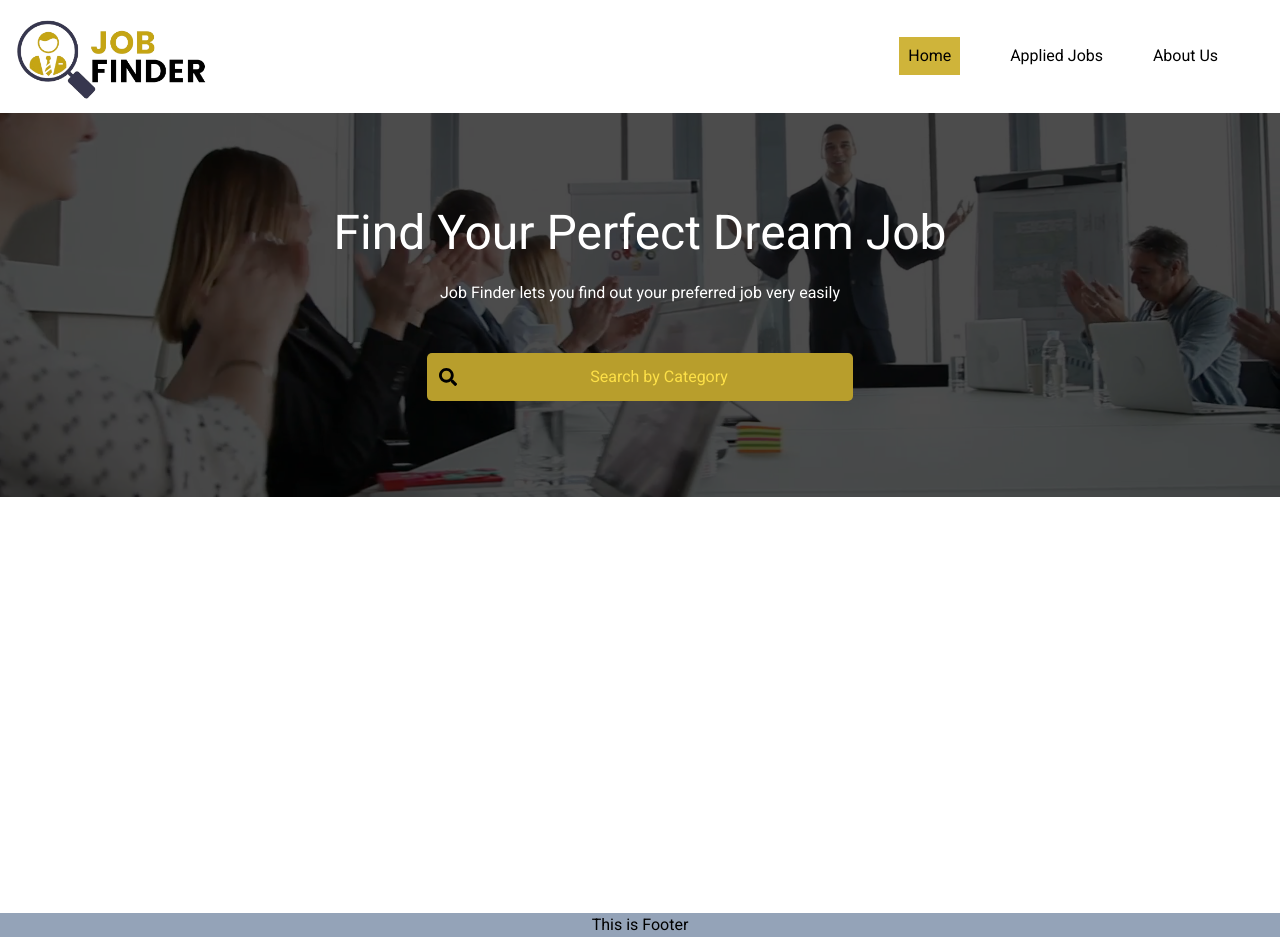
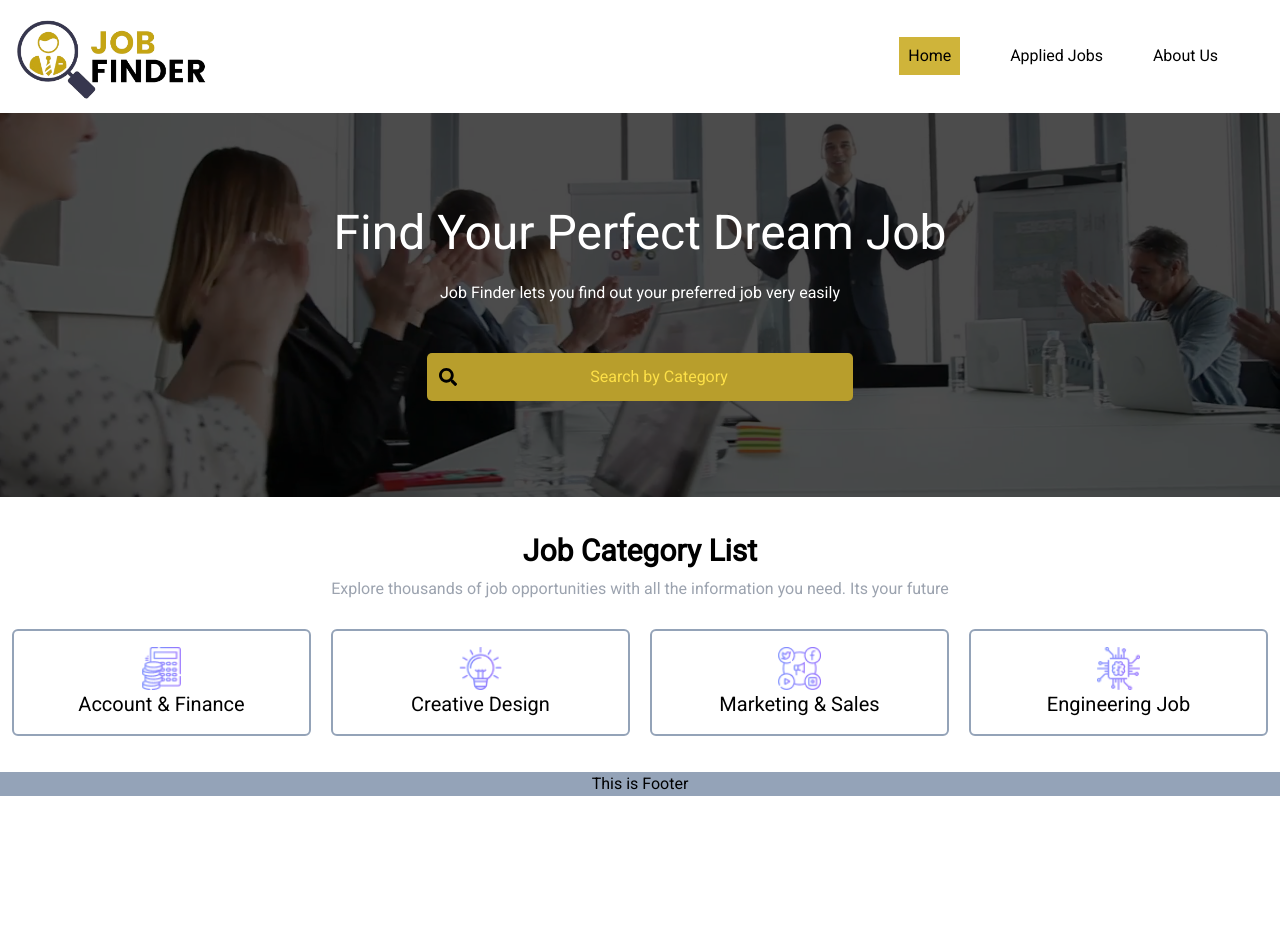
Before and after one commit to Towhid47/job-finder-2, a React (Vite) app: page / in a window 1280 px wide. After the commit the page ends 800 px from the top, so only its background shows below. Built offline with nearby package versions, Linux system fonts and the light colour scheme.

Commit message:
Category Section done

```diff
--- /dev/null
+++ b/src/components/CategoryCard/CategoryCard.jsx
@@ -0,0 +1,19 @@
+import React from 'react';
+
+const CategoryCard = (props) => {
+
+
+    const {logo, category_name} = props.categoryData;
+
+    console.log(category_name);
+
+
+    return (
+        <div className='border-2 border-slate-400 flex flex-col justify-center items-center p-4 rounded-md '>
+             <img src={logo} alt="" className='w-2/12'/>
+             <p className='text-xl'>{category_name}</p>
+        </div>
+    );
+};
+
+export default CategoryCard;
--- /dev/null
+++ b/src/components/CategorySection/CategorySection.jsx
@@ -0,0 +1,22 @@
+import React from 'react';
+import CategoryCard from '../CategoryCard/CategoryCard';
+
+//============ Import JSON data ------------------//
+import categoriesData from '../../data/categories.json';
+
+const CategorySection = () => {
+    return (
+        <div className='my-9'>
+             <h1 className='text-3xl font-semibold mt-4'>Job Category List</h1>
+             <p className='text-gray-400 mt-2 w-11/12 mx-auto'>Explore thousands of job opportunities with all the information you need. Its your future</p>
+
+             <div className='grid lg:grid-cols-4 sm:grid-cols-2 gap-5 mt-7 lg:mx-3 mx-5'>
+                {
+                   categoriesData.map((categoryData) => <CategoryCard key={categoryData.id}   categoryData={categoryData}></CategoryCard>)
+                }
+             </div>
+        </div>
+    );
+};
+
+export default CategorySection;
--- a/src/components/Home/Home.jsx
+++ b/src/components/Home/Home.jsx
@@ -1,10 +1,14 @@
 import React from 'react';
 import Banner from '../Banner/Banner';
+import CategorySection from '../CategorySection/CategorySection';
+
 
 const Home = () => {
+
     return (
-        <div className='h-screen'>
+        <div>
              <Banner></Banner>
+             <CategorySection></CategorySection>
         </div>
     );
 };
```
